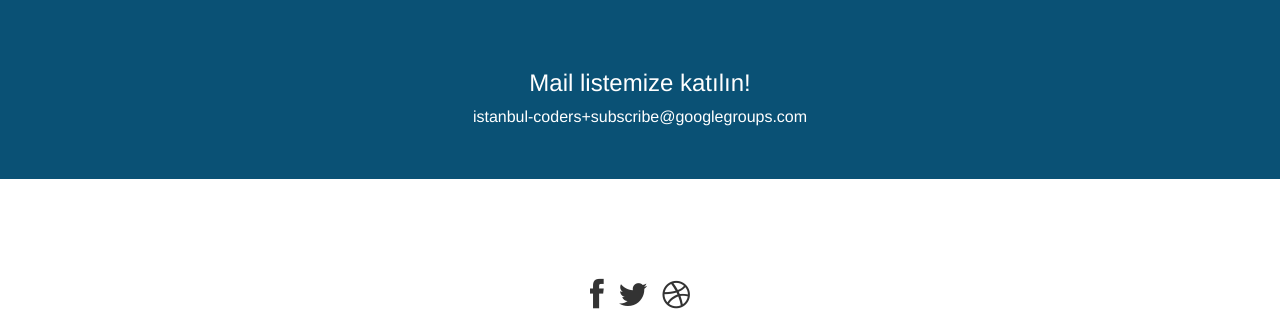
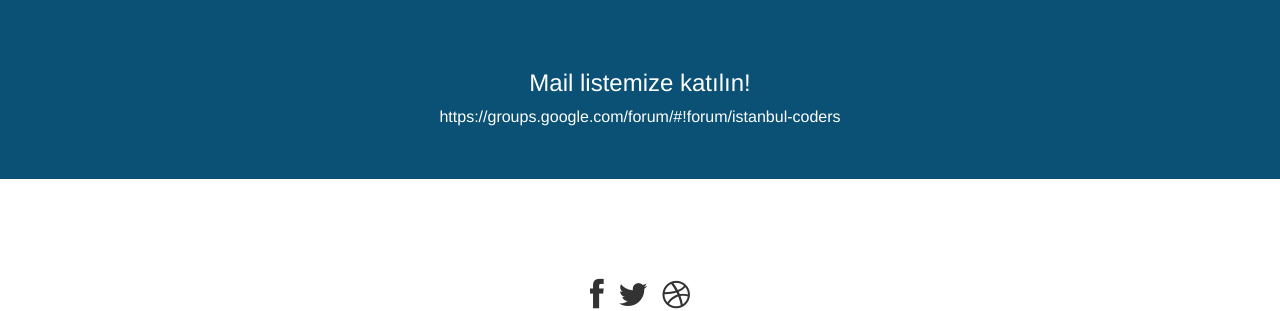
Before and after one commit to selimober/istanbul-coders, a Jekyll site: the page built from index.md, in a window 1280 px wide and 900 px high, scrolled down 2720 px. Shown: the part 413-724 px from the top of the window. Built offline with Jekyll 4.4.1, drawn with Linux system fonts in a browser that asks for light colours; Markdown is read by kramdown in place of the engine named in the settings.

Commit message:
Subscribe address updated

```diff
--- a/index.md
+++ b/index.md
@@ -138,7 +138,7 @@ layout: home
     <div class="row">
       <div class="col-md-6 col-md-offset-3 text-center">
         <h3>Mail listemize katılın!</h3>
-        <a href="mailto:istanbul-coders+subscribe@googlegroups.com">istanbul-coders+subscribe@googlegroups.com</a>
+        <a href="https://groups.google.com/forum/#!forum/istanbul-coders">https://groups.google.com/forum/#!forum/istanbul-coders</a>
       </div>
     </div>
   </div>
```
